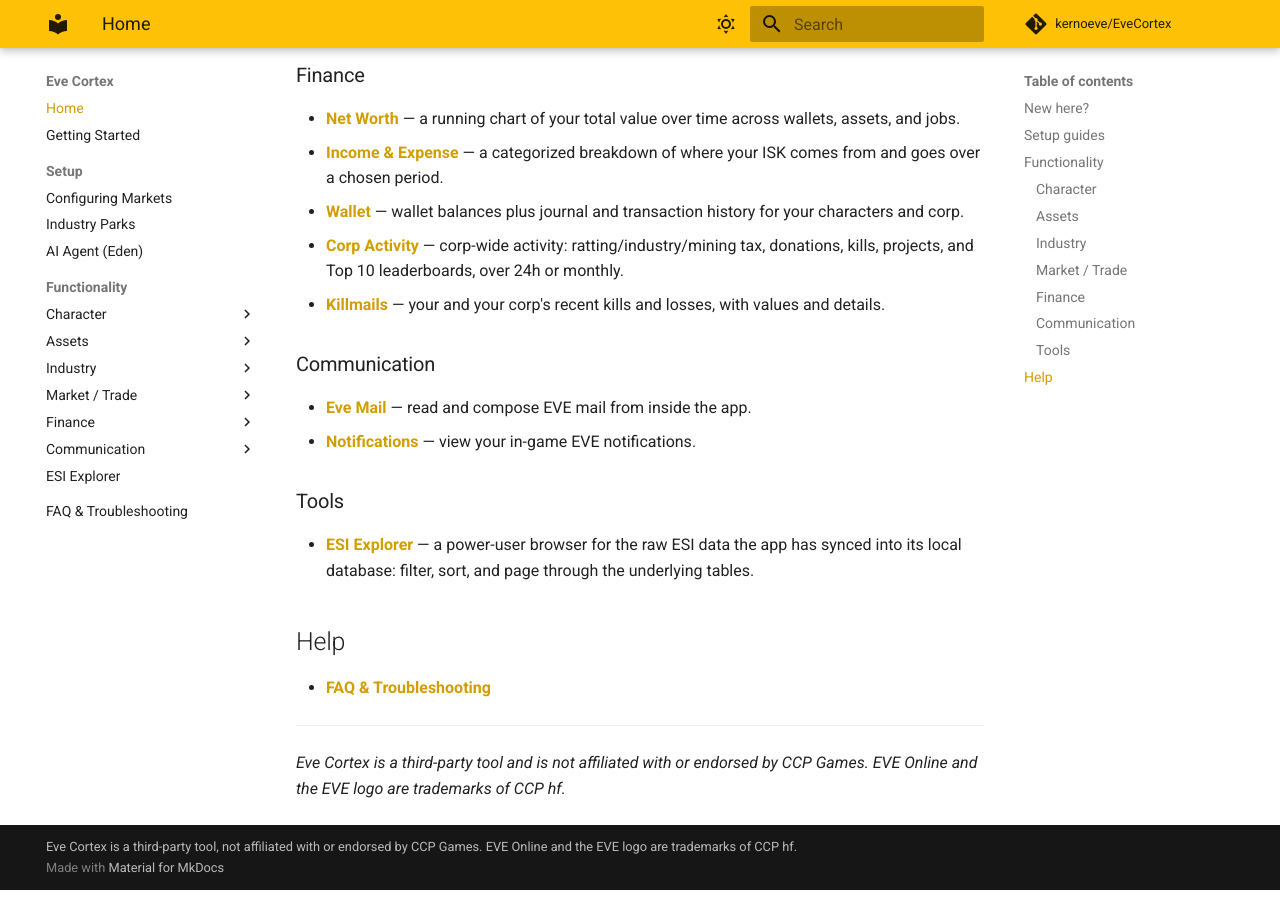
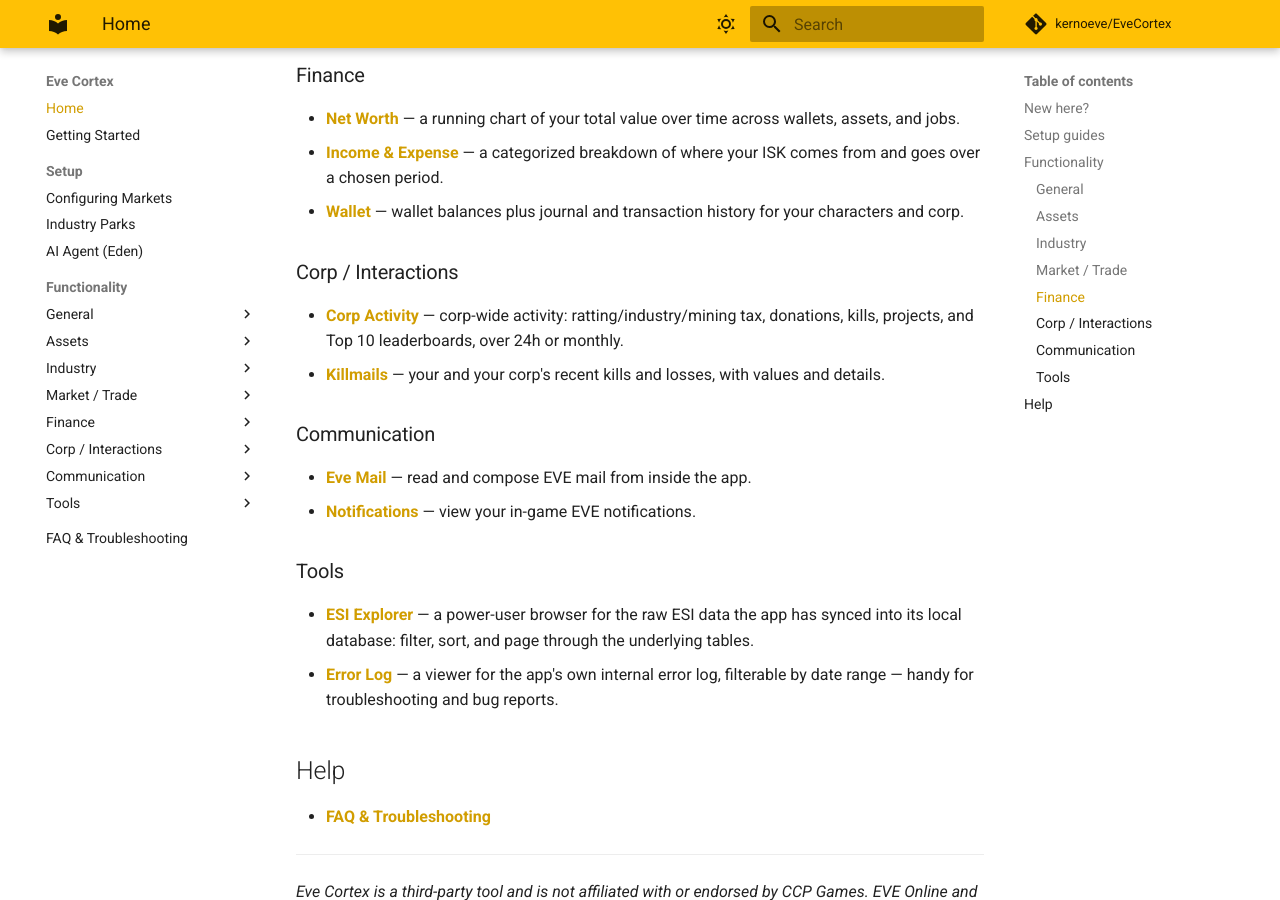
Before and after one commit to kernoeve/EveConsole, an MkDocs documentation site: the page built from docs/index.md, in a window 1280 px wide and 900 px high, scrolled down 2289 px. Built offline with MkDocs 1.6.1 and Material for MkDocs 9.7.7, drawn with Linux system fonts in a browser that asks for light colours; comment, search, counter and statistics services are not loaded.

Commit message:
docs: sync Functionality section with current left-nav groups
Match the app's updated sidebar: rename Character -> General; split Corp
Activity and Killmails out of Finance into a new "Corp / Interactions"
group; add the new Error Log tool under Tools (with a new page). Update the
home Functionality section, the nav, and the "open it under X" lines on the
moved/renamed pages accordingly.

Co-Authored-By: Claude Opus 4.8 <noreply@anthropic.com>

```diff
--- a/docs/index.md
+++ b/docs/index.md
@@ -26,7 +26,7 @@ Before most tools are useful, configure a few things:
 
 Eve Cortex is organized into tools you open from the left sidebar, grouped by theme. Each tool below links to its own page with details on what it does and how to use it.
 
-### Character
+### General
 
 - **[Overview](tools/overview.md)** — the landing dashboard: at-a-glance alerts, recent notifications and killmails, and a customizable grid of summary panels.
 - **[Characters](tools/characters.md)** — an in-app character sheet (skills, attributes, and info) for your authorized characters, handy when you'd rather not log the character into the game.
@@ -58,6 +58,9 @@ Eve Cortex is organized into tools you open from the left sidebar, grouped by th
 - **[Net Worth](tools/net-worth.md)** — a running chart of your total value over time across wallets, assets, and jobs.
 - **[Income & Expense](tools/income-expense.md)** — a categorized breakdown of where your ISK comes from and goes over a chosen period.
 - **[Wallet](tools/wallet.md)** — wallet balances plus journal and transaction history for your characters and corp.
+
+### Corp / Interactions
+
 - **[Corp Activity](tools/corp-activity.md)** — corp-wide activity: ratting/industry/mining tax, donations, kills, projects, and Top 10 leaderboards, over 24h or monthly.
 - **[Killmails](tools/killmails.md)** — your and your corp's recent kills and losses, with values and details.
 
@@ -69,6 +72,7 @@ Eve Cortex is organized into tools you open from the left sidebar, grouped by th
 ### Tools
 
 - **[ESI Explorer](tools/esi-explorer.md)** — a power-user browser for the raw ESI data the app has synced into its local database: filter, sort, and page through the underlying tables.
+- **[Error Log](tools/error-log.md)** — a viewer for the app's own internal error log, filterable by date range — handy for troubleshooting and bug reports.
 
 ## Help
 
--- a/docs/tools/corp-activity.md
+++ b/docs/tools/corp-activity.md
@@ -2,7 +2,7 @@
 
 A corporation dashboard covering 24-hour and monthly activity, wallet income and expense, ratting/industry/mining taxes, donations, killmails, corp projects, and Top 10 leaderboards.
 
-Open it from the left sidebar under **Finance**.
+Open it from the left sidebar under **Corp / Interactions**.
 
 ## What it shows
 
--- a/docs/tools/killmails.md
+++ b/docs/tools/killmails.md
@@ -2,7 +2,7 @@
 
 A zKillboard-style browser for your corporations' kills and losses, with a filterable list and a full detail view for each killmail.
 
-Open it from the left sidebar under **Finance**.
+Open it from the left sidebar under **Corp / Interactions**.
 
 ## What it shows
 
--- a/mkdocs.yml
+++ b/mkdocs.yml
@@ -60,7 +60,7 @@ nav:
       - Industry Parks: industry-parks.md
       - AI Agent (Eden): ai-agent-eden.md
   - Functionality:
-      - Character:
+      - General:
           - Overview: tools/overview.md
           - Characters: tools/characters.md
       - Assets:
@@ -82,10 +82,13 @@ nav:
           - Net Worth: tools/net-worth.md
           - Income & Expense: tools/income-expense.md
           - Wallet: tools/wallet.md
+      - Corp / Interactions:
           - Corp Activity: tools/corp-activity.md
           - Killmails: tools/killmails.md
       - Communication:
           - Eve Mail: tools/eve-mail.md
           - Notifications: tools/notifications.md
-      - ESI Explorer: tools/esi-explorer.md
+      - Tools:
+          - ESI Explorer: tools/esi-explorer.md
+          - Error Log: tools/error-log.md
   - FAQ & Troubleshooting: faq-and-troubleshooting.md
```
Also changed, not shown: docs/tools/characters.md (+1 -1 lines), docs/tools/error-log.md (added, +37 -0 lines), docs/tools/overview.md (+1 -1 lines).
